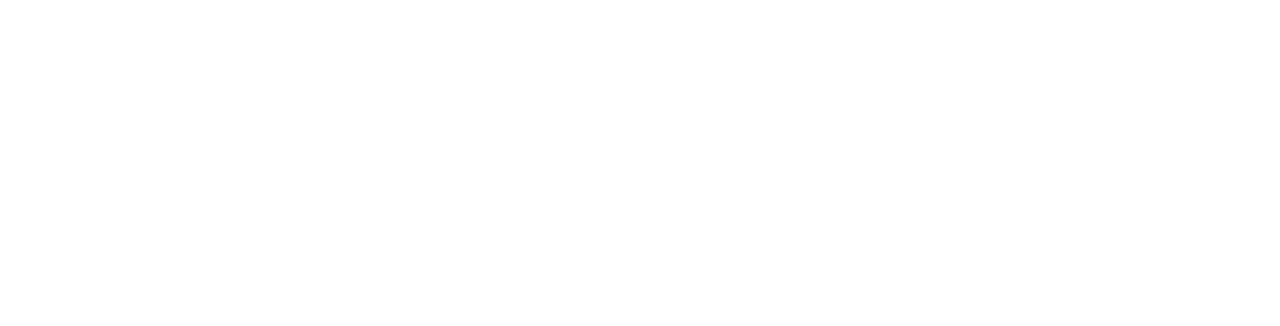
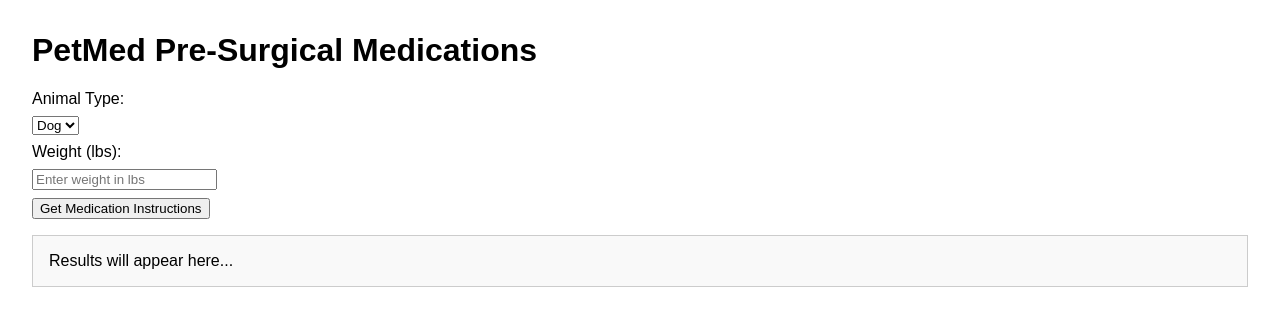
Before and after one commit to Rainbowzie/PreSurgeryMedskmp, a plain HTML site: page web/index.html in a window 1280 px wide. Drawn offline with Linux system fonts and the light colour scheme.

Commit message:
Update index.html

```diff
--- a/web/index.html
+++ b/web/index.html
@@ -1,11 +1,65 @@
+<!DOCTYPE html>
+<html lang="en">
+<head>
+  <meta charset="UTF-8">
+  <title>PetMed Pre-Surgical Medications</title>
+  <style>
+    body {
+      font-family: Arial, sans-serif;
+      margin: 2rem;
+    }
+    label, select, input, button {
+      display: block;
+      margin: 0.5rem 0;
+    }
+    #results {
+      margin-top: 1rem;
+      padding: 1rem;
+      border: 1px solid #ccc;
+      background: #f9f9f9;
+      white-space: pre-wrap;
+    }
+  </style>
+</head>
+<body>
+  <h1>PetMed Pre-Surgical Medications</h1>
+
+  <label for="animalType">Animal Type:</label>
+  <select id="animalType">
+    <option value="dog">Dog</option>
+    <option value="cat">Cat</option>
+  </select>
+
+  <label for="weight">Weight (lbs):</label>
+  <input type="number" id="weight" placeholder="Enter weight in lbs">
+
+  <button onclick="getMeds()">Get Medication Instructions</button>
+
+  <div id="results">Results will appear here...</div>
+
   <script>
     async function getMeds() {
       const type = document.getElementById("animalType").value;
       const weight = document.getElementById("weight").value;
 
+      if (!weight) {
+        document.getElementById("results").innerText = "❌ Please enter a weight.";
+        return;
+      }
+
+      try {
         const response = await fetch(`/medications?animalType=${type}&weight=${weight}`);
+        if (!response.ok) {
+          const errorText = await response.text();
+          document.getElementById("results").innerText = "❌ Error: " + errorText;
+          return;
+        }
         const data = await response.json();
-
         document.getElementById("results").innerText = JSON.stringify(data, null, 2);
+      } catch (err) {
+        document.getElementById("results").innerText = "❌ Request failed: " + err;
+      }
     }
   </script>
+</body>
+</html>
```
Lines whose indentation alone changed are shown as unchanged.
